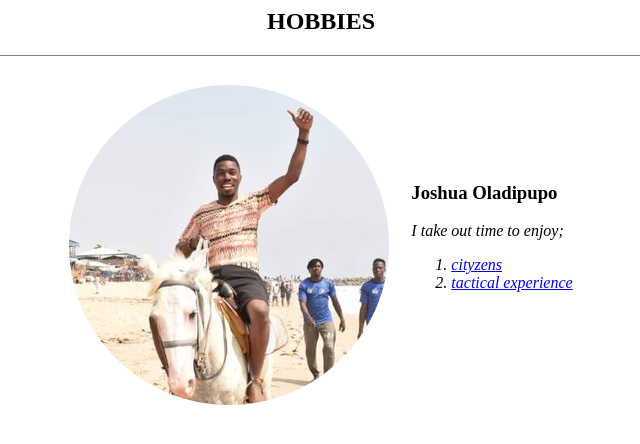
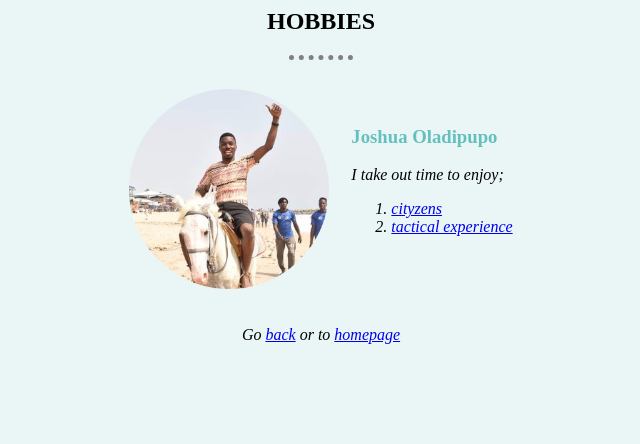
Before and after one commit to Realkooljosh/My-Page, a plain HTML site: page hobbies.html in a window 1280 px wide. Shown: the whole page, without its empty margins (319-959 px from the left). Drawn offline with Linux system fonts and the light colour scheme; files that its build step writes are made by us from their sources.

Commit message:
hobbies files updated

```diff
--- a/hobbies.html
+++ b/hobbies.html
@@ -1,15 +1,18 @@
 <html>
+
 <head>
   <meta charset="utf-8">
   <center>
     <h2>HOBBIES</h2>
-<hr size="1" noshade>
+    <link rel="stylesheet" href="css/styles.css"/>
+    <hr>
     <table cellspacing="20">
       <tr>
         <td><img src="Joshua.png"></td>
         <td>
           <h3>Joshua Oladipupo</h3>
-        <em><p>I take out time to enjoy;</p>
+          <em>
+            <p>I take out time to enjoy;</p>
             <ol>
               <li><a href="https://www.mancity.com/">cityzens</li></a>
               <li><a href="https://www.fanslide.com/">tactical experience</li></a>
@@ -18,9 +21,14 @@
         </td>
       </tr>
     </table>
+    <p>
+      <em> Go <a href="Contact-me.html">back</a> or to <a href="index.html">homepage</a></em>
+    </p>
   </center>
 
 </head>
+
 <body>
 </body>
+
 </html>
```
Lines whose indentation alone changed are shown as unchanged.
